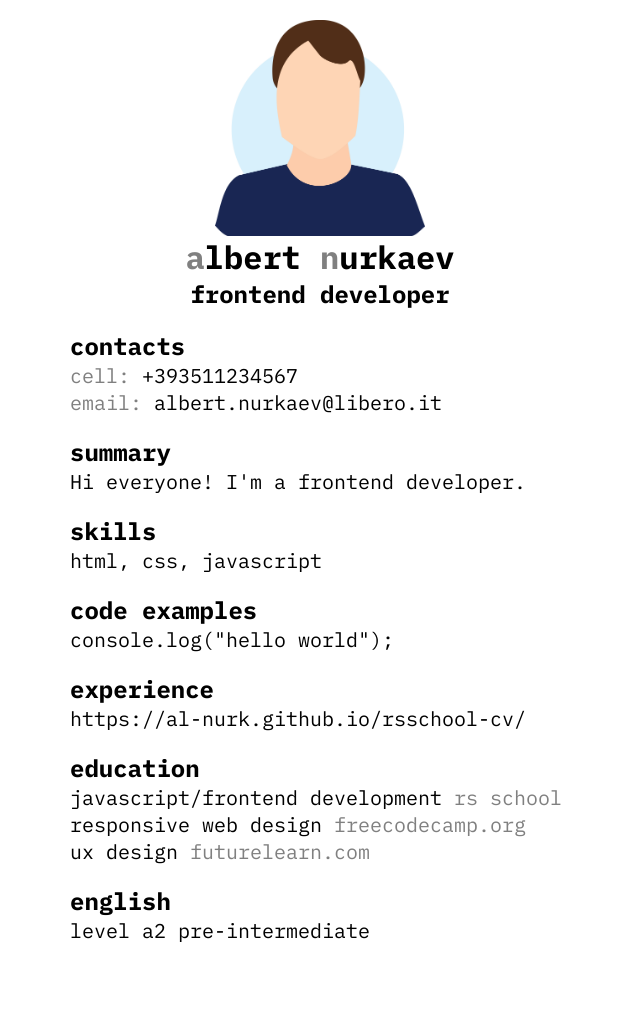
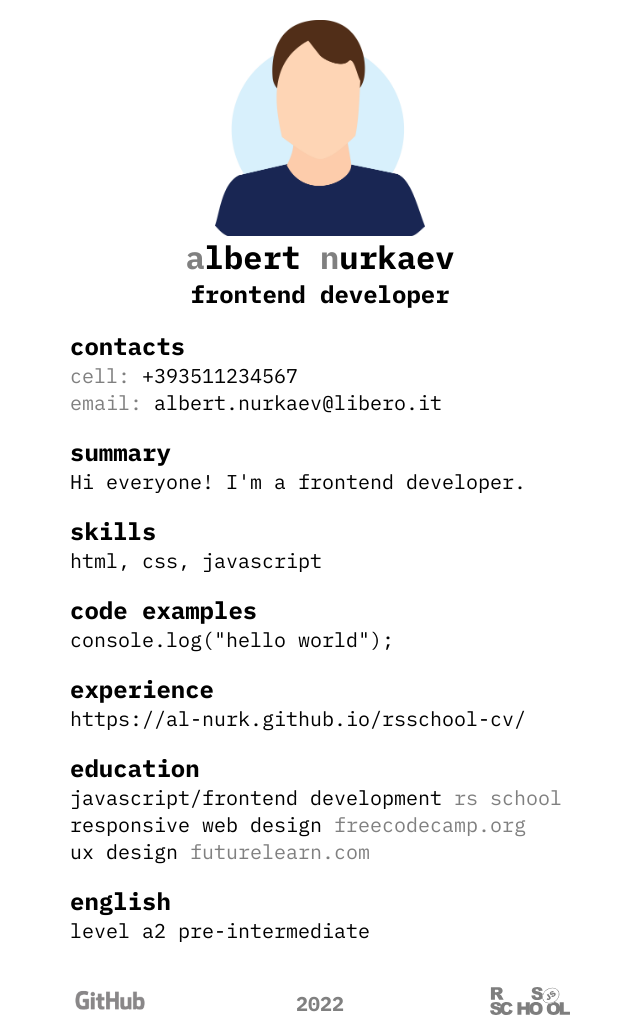
Before and after one commit to al-nurk/rsschool-cv, a plain HTML site: page index.html in a window 1280 px wide. Shown: the whole page, without its empty margins (320-960 px from the left). Before the commit the page ends 944 px from the top, so only its background shows below. Drawn offline with Linux system fonts and the light colour scheme.

Commit message:
feat: add footer

```diff
--- a/index.html
+++ b/index.html
@@ -65,7 +65,8 @@
             <div class="wrapper experience__wrapper">
                 <h2 class="experience__title">experience</h2>
                 <ul class="experience__list">
-                    <li class="experience__list-item"><a href="https://al-nurk.github.io/rsschool-cv/" target="_blank">https://al-nurk.github.io/rsschool-cv/</a></li>
+                    <li class="experience__list-item"><a href="https://al-nurk.github.io/rsschool-cv/"
+                            target="_blank">https://al-nurk.github.io/rsschool-cv/</a></li>
                 </ul>
             </div>
         </section>
@@ -91,7 +92,23 @@
         </section>
     </main>
 
-    <footer></footer>
+    <footer class="footer">
+        <div class="wrapper footer__wrapper">
+            <ul class="footer__container">
+                <li class="github">
+                    <a href="https://github.com/al-nurk" target="_blank">
+                        <img src="./img/github-logo.png" alt="github-logo" class="github__logo">
+                    </a>
+                </li>
+                <li class="date">2022</li>
+                <li class="course-logo">
+                    <a href="https://rs.school/js-en/" target="_blank">
+                        <img src="./img/rsschool-logo.svg" alt="course-logo" class="course__logo">
+                    </a>
+                </li>
+            </ul>
+        </div>
+    </footer>
 </body>
 
 </html>
--- a/style.css
+++ b/style.css
@@ -42,7 +42,8 @@ h2 {
     font-weight: 700;
 }
 
-li, p {
+li,
+p {
     font-size: 2rem;
     font-weight: 400;
 }
@@ -68,6 +69,33 @@ li, p {
     margin-top: 20px;
 }
 
+.footer {
+    margin-top: 40px;
+}
+
+.footer__container {
+    display: flex;
+    justify-content: space-between;
+    align-items: center;
+}
+
+.github__logo,
+.course__logo {
+    width: 80px;
+    opacity: 0.5;
+    transition-duration: 0.3s;
+}
+
+.github__logo:hover,
+.course__logo:hover {
+    opacity: 1;
+}
+
+.date {
+    font-size: 2rem;
+    font-weight: 700;
+    color: gray;
+}
 
 /* #D8F0FC */
 /* #192653 */
```
Also changed, not shown: img/github-logo.png (added), img/rsschool-logo.svg (added).
